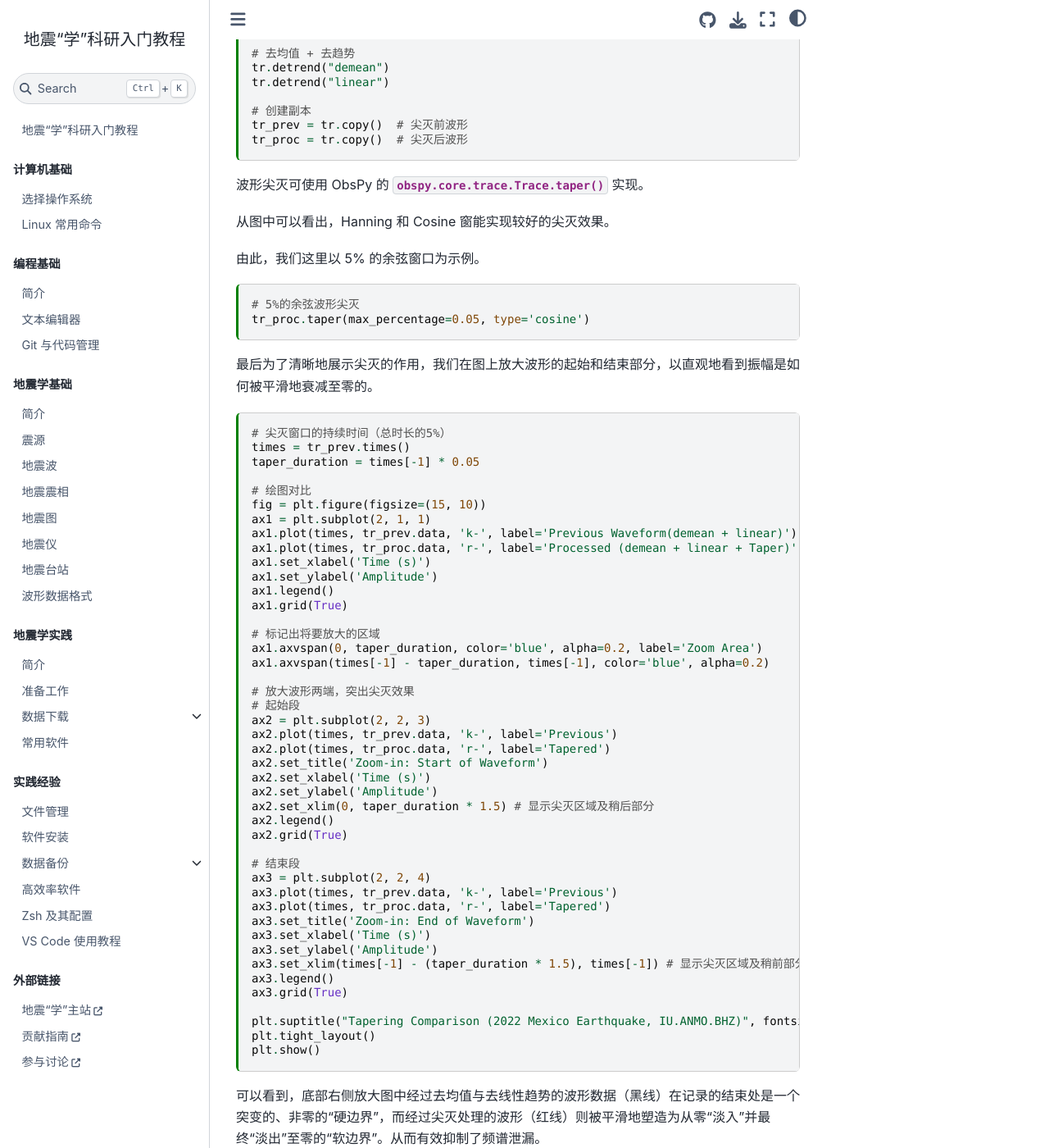
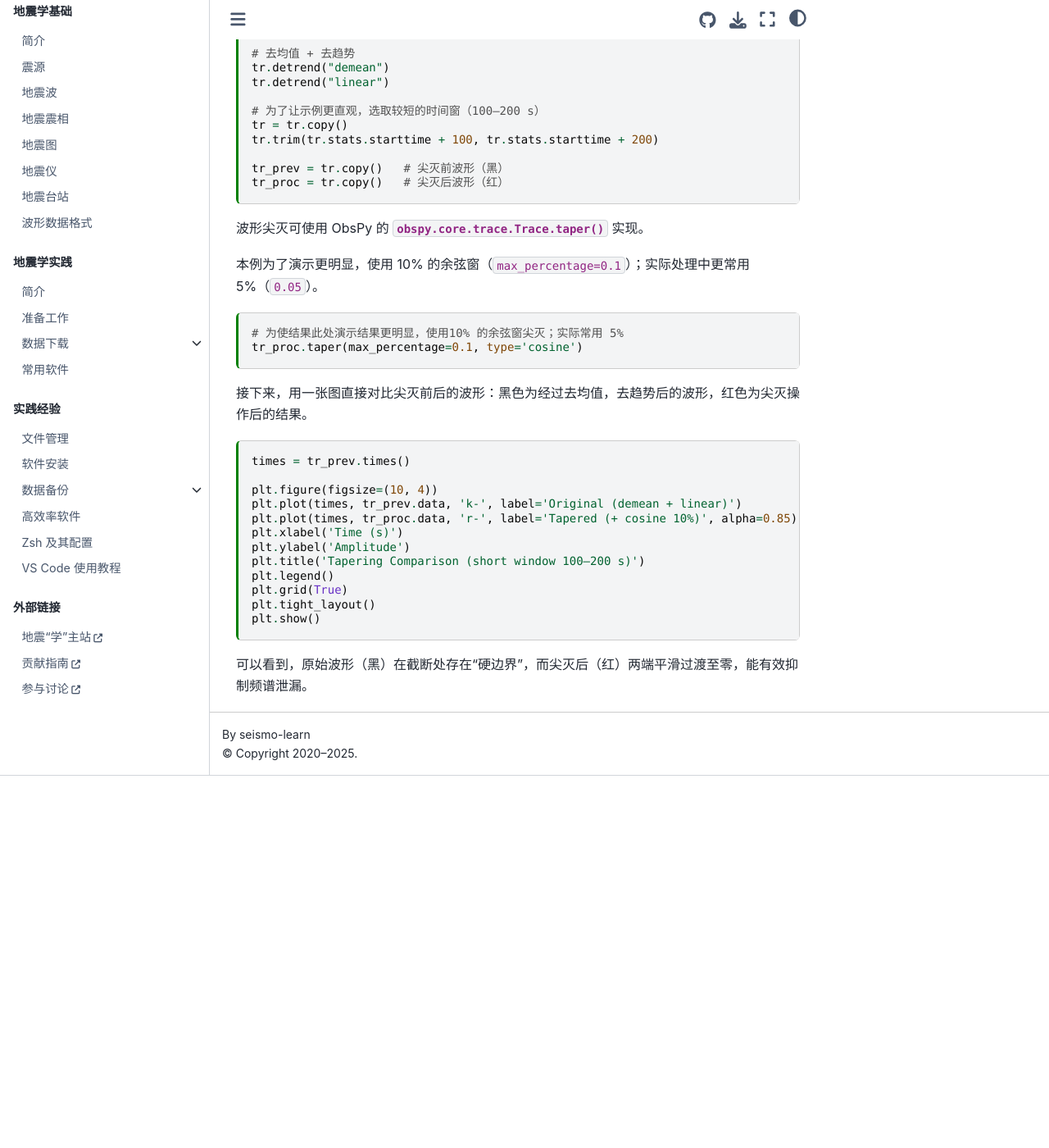
Before and after one commit to seismo-learn/seismology101, a Jupyter Book: the page built from source/exercises/taper.md, in a window 1280 px wide and 1400 px high, scrolled down 902 px. Shown: the whole window at 82% size. Built offline with Jupyter Book 1.0.4 settings and Sphinx 7.4.7 and the Sphinx Book theme 1.1.4, drawn with Linux system fonts in a browser that asks for light colours; pages that are not in the unit, such as notebooks, are missing from menus; after the commit the page ends 1848 px from its top, so only the background shows below that; some of the changed text lies outside the part shown.

Commit message:
change the demonstrate figure

````diff
--- a/source/exercises/taper.md
+++ b/source/exercises/taper.md
@@ -51,7 +51,7 @@ st = client.get_waveforms(
 st.plot();
 ```
 
-进行去波形尖灭处理之前，通常需要先进行去均值、去线性趋势操作。
+进行尖灭处理之前，通常先进行去均值、去线性趋势。
 
 ```{code-cell} ipython3
 tr = st[0]
@@ -60,70 +60,38 @@ tr = st[0]
 tr.detrend("demean")
 tr.detrend("linear")
 
-# 创建副本
-tr_prev = tr.copy()  # 尖灭前波形
-tr_proc = tr.copy()  # 尖灭后波形
+# 为了让示例更直观，选取较短的时间窗（100–200 s）
+tr = tr.copy()
+tr.trim(tr.stats.starttime + 100, tr.stats.starttime + 200)
+
+tr_prev = tr.copy()   # 尖灭前波形（黑）
+tr_proc = tr.copy()   # 尖灭后波形（红）
 ```
 
 波形尖灭可使用 ObsPy 的 {meth}`obspy.core.trace.Trace.taper` 实现。
 
-
-从图中可以看出，Hanning 和 Cosine 窗能实现较好的尖灭效果。
-
-由此，我们这里以 5% 的余弦窗口为示例。
+本例为了演示更明显，使用 10% 的余弦窗（`max_percentage=0.1`）；实际处理中更常用 5%（`0.05`）。
 
 ```{code-cell} ipython3
-# 5%的余弦波形尖灭
-tr_proc.taper(max_percentage=0.05, type='cosine')
+# 为使结果此处演示结果更明显，使用10% 的余弦窗尖灭；实际常用 5%
+tr_proc.taper(max_percentage=0.1, type='cosine')
 ```
 
-最后为了清晰地展示尖灭的作用，我们在图上放大波形的起始和结束部分，以直观地看到振幅是如何被平滑地衰减至零的。
+接下来，用一张图直接对比尖灭前后的波形：黑色为经过去均值，去趋势后的波形，红色为尖灭操作后的结果。
 
 ```{code-cell} ipython3
-# 尖灭窗口的持续时间（总时长的5%）
 times = tr_prev.times()
-taper_duration = times[-1] * 0.05
 
-# 绘图对比
-fig = plt.figure(figsize=(15, 10))
-ax1 = plt.subplot(2, 1, 1)
-ax1.plot(times, tr_prev.data, 'k-', label='Previous Waveform(demean + linear)')
-ax1.plot(times, tr_proc.data, 'r-', label='Processed (demean + linear + Taper)', alpha=0.8)
-ax1.set_xlabel('Time (s)')
-ax1.set_ylabel('Amplitude')
-ax1.legend()
-ax1.grid(True)
-
-# 标记出将要放大的区域
-ax1.axvspan(0, taper_duration, color='blue', alpha=0.2, label='Zoom Area')
-ax1.axvspan(times[-1] - taper_duration, times[-1], color='blue', alpha=0.2)
-
-# 放大波形两端，突出尖灭效果
-# 起始段
-ax2 = plt.subplot(2, 2, 3)
-ax2.plot(times, tr_prev.data, 'k-', label='Previous')
-ax2.plot(times, tr_proc.data, 'r-', label='Tapered')
-ax2.set_title('Zoom-in: Start of Waveform')
-ax2.set_xlabel('Time (s)')
-ax2.set_ylabel('Amplitude')
-ax2.set_xlim(0, taper_duration * 1.5) # 显示尖灭区域及稍后部分
-ax2.legend()
-ax2.grid(True)
-
-# 结束段
-ax3 = plt.subplot(2, 2, 4)
-ax3.plot(times, tr_prev.data, 'k-', label='Previous')
-ax3.plot(times, tr_proc.data, 'r-', label='Tapered')
-ax3.set_title('Zoom-in: End of Waveform')
-ax3.set_xlabel('Time (s)')
-ax3.set_ylabel('Amplitude')
-ax3.set_xlim(times[-1] - (taper_duration * 1.5), times[-1]) # 显示尖灭区域及稍前部分
-ax3.legend()
-ax3.grid(True)
-
-plt.suptitle("Tapering Comparison (2022 Mexico Earthquake, IU.ANMO.BHZ)", fontsize=16)
+plt.figure(figsize=(10, 4))
+plt.plot(times, tr_prev.data, 'k-', label='Original (demean + linear)')
+plt.plot(times, tr_proc.data, 'r-', label='Tapered (+ cosine 10%)', alpha=0.85)
+plt.xlabel('Time (s)')
+plt.ylabel('Amplitude')
+plt.title('Tapering Comparison (short window 100–200 s)')
+plt.legend()
+plt.grid(True)
 plt.tight_layout()
 plt.show()
 ```
 
-可以看到，底部右侧放大图中经过去均值与去线性趋势的波形数据（黑线）在记录的结束处是一个突变的、非零的“硬边界”，而经过尖灭处理的波形（红线）则被平滑地塑造为从零“淡入”并最终“淡出”至零的“软边界”。从而有效抑制了频谱泄漏。
+可以看到，原始波形（黑）在截断处存在“硬边界”，而尖灭后（红）两端平滑过渡至零，能有效抑制频谱泄漏。
````
Also changed, not shown: other parts of source/exercises/taper.md (+1 -1 lines).
